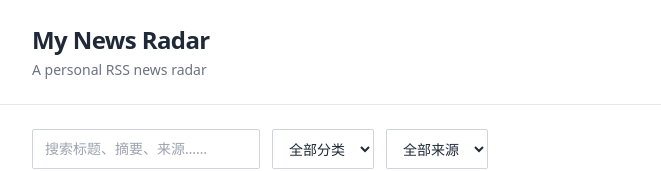
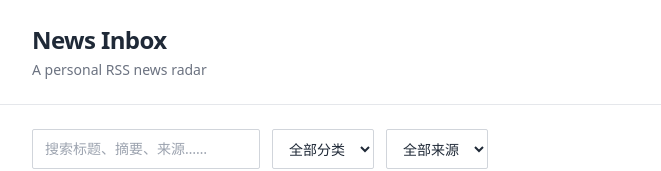
Before and after one commit to calon/inbox, a plain HTML site: page site/index.html in a window 1280 px wide. Shown: the top 171 px of the page, without its empty margins (120-781 px from the left). Drawn offline with nearby package versions, Linux system fonts and the light colour scheme.

Commit message:
更新来源

```diff
--- a/site/config-public.json
+++ b/site/config-public.json
@@ -1,6 +1,6 @@
 {
   "site": {
-    "title": "My News Radar",
+    "title": "News Inbox",
     "description": "A personal RSS news radar"
   }
 }
--- a/site/index.html
+++ b/site/index.html
@@ -3,7 +3,7 @@
 <head>
   <meta charset="utf-8">
   <meta name="viewport" content="width=device-width, initial-scale=1">
-  <title>My News Radar</title>
+  <title>News Inbox</title>
   <meta name="description" content="Personal RSS news radar">
   <script src="https://cdn.tailwindcss.com"></script>
   <script>
```
Also changed, not shown: 1 other file.
